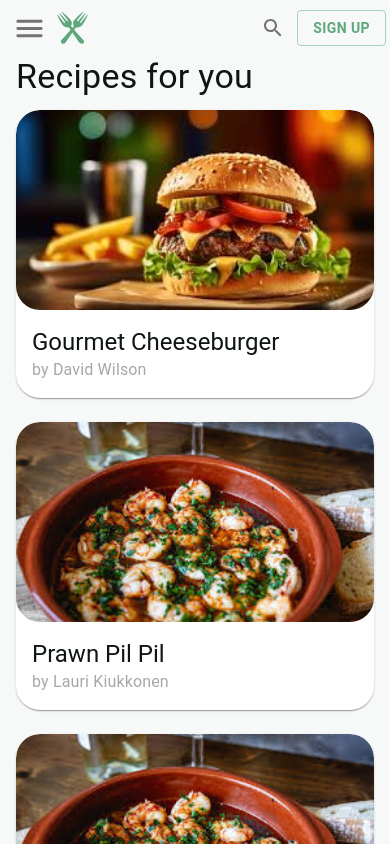
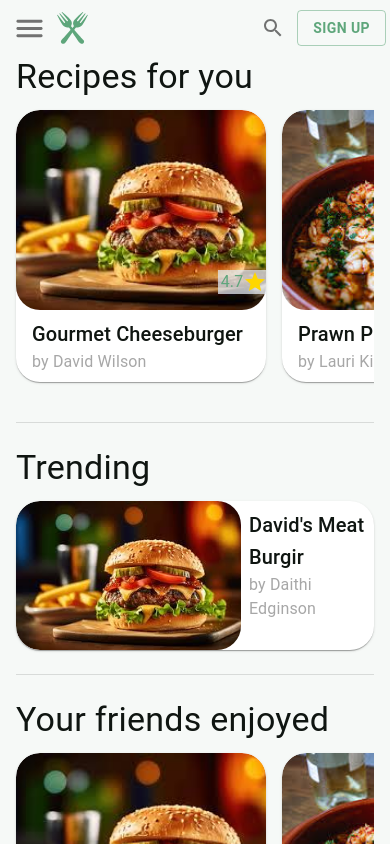
Before and after one commit to Szazlo/forklore-web, a React (Vite) app: page / in a window 390 px wide. Shown: the top 844 px of the page. Built offline with nearby package versions, Linux system fonts and the light colour scheme; no server answers.

Commit message:
Redesigned Home page for mobile

```diff
--- a/src/pages/Home/Home.tsx
+++ b/src/pages/Home/Home.tsx
@@ -1,9 +1,10 @@
 import "@/main.css";
 import { RecipeCardData } from "@/types/recipe";
-import { Card, CardActionArea, CardContent, CardMedia, Container, Grid, Typography } from "@mui/material";
+import { Box, Card, CardActionArea, CardContent, CardMedia, Container, Divider, Grid, Typography } from "@mui/material";
 import { Timestamp } from "firebase/firestore";
 import burgir from "@/assets/burgir.jpeg";
 import prawnPilPil from "@/assets/prawnpilpil.jpeg";
+import StarIcon from '@mui/icons-material/Star';
 
 // TODO: Remove image attr
 const recipes: RecipeCardData[] & any = [
@@ -54,12 +55,18 @@ const recipes: RecipeCardData[] & any = [
 function Home() {
 	const recipeCards = recipes.map((recipeData: RecipeCardData & any) => {
 		return (
-			<Grid item key={recipeData.id} xs={12} md={6}>
-				<Card  sx={{ borderRadius: 6, maxWidth: 600 }}>
+			<Grid item key={recipeData.id} xs={12} md={6} >
+				<Card sx={{ borderRadius: 6, width: 250 }}>
 					<CardActionArea>
-						<CardMedia sx={{ borderRadius: 6, height: 200, objectFit: "cover" }} component="img" height="140" image={recipeData?.image} alt={recipeData.title} />
-						<CardContent>
-							<Typography variant="h5">{recipeData.title}</Typography>
+							<div className="relative">
+							<CardMedia sx={{ borderRadius: 6, height: 200, objectFit: "cover" }} component="img" height="140" image={recipeData?.image} alt={recipeData.title} />
+							<div className="absolute right-0 bottom-4 flex rounded-l-lg justify-center items-center bg-slate-200/75 w-12 pl-1">
+								<Typography color="primary">{recipeData.averageRating}</Typography>
+								<StarIcon htmlColor="gold"/>
+							</div>
+						</div>
+						<CardContent sx={{ py: 1 }}>
+							<Typography variant="h6">{recipeData.title}</Typography>
 							<Typography color="text.secondary">by {recipeData.publisher.firstName + " " + recipeData.publisher.lastName}</Typography>
 						</CardContent>
 					</CardActionArea>
@@ -70,14 +77,37 @@ function Home() {
 
 	return (
 		<Container className="flex-grow px-2">
-			<Typography variant="h4" gutterBottom>Recipes for you</Typography>
 			{recipes
-			?
-			<Grid container spacing={3} justifyContent="space-around">
-				{recipeCards}
-			</Grid>
+			? <>
+				<Typography variant="h4" gutterBottom>Recipes for you</Typography>
+				<Grid container spacing={2} justifyContent="space-around" sx={{ overflowX: "scroll" }} wrap="nowrap" pb={2}>
+					{recipeCards}
+				</Grid>
+
+				<Divider sx={{ my: 3 }}/>
+
+				<Typography variant="h4" gutterBottom>Trending</Typography>
+				<Card sx={{ borderRadius: 6 }}>
+					<CardActionArea>
+						<Box display="flex">
+							<CardMedia sx={{ borderRadius: 6, objectFit: "cover", width: 225 }} component="img" image={burgir} alt="burgir" />
+							<CardContent sx={{ p: 1 }}>
+								<Typography variant="h6">{"David's Meat Burgir"}</Typography>
+								<Typography color="text.secondary">by {"Daithi Edginson"}</Typography>
+							</CardContent>
+						</Box>
+					</CardActionArea>
+				</Card>
+
+				<Divider sx={{ my: 3 }} />
+
+				<Typography variant="h4" gutterBottom>Your friends enjoyed</Typography>
+				<Grid container spacing={2} justifyContent="space-around" sx={{ overflowX: "scroll" }} wrap="nowrap" pb={2}>
+					{recipeCards}
+				</Grid>
+			</>
 			:
-			 <div className="flex flex-col items-center justify-center h-screen">
+				<div className="flex flex-col items-center justify-center h-screen">
 					<h1 className="text-4xl">Welcome to Forklore</h1>
 					<p className="w-1/2 text-center">
 						We are a community of food lovers who share our passion for cooking.
```
